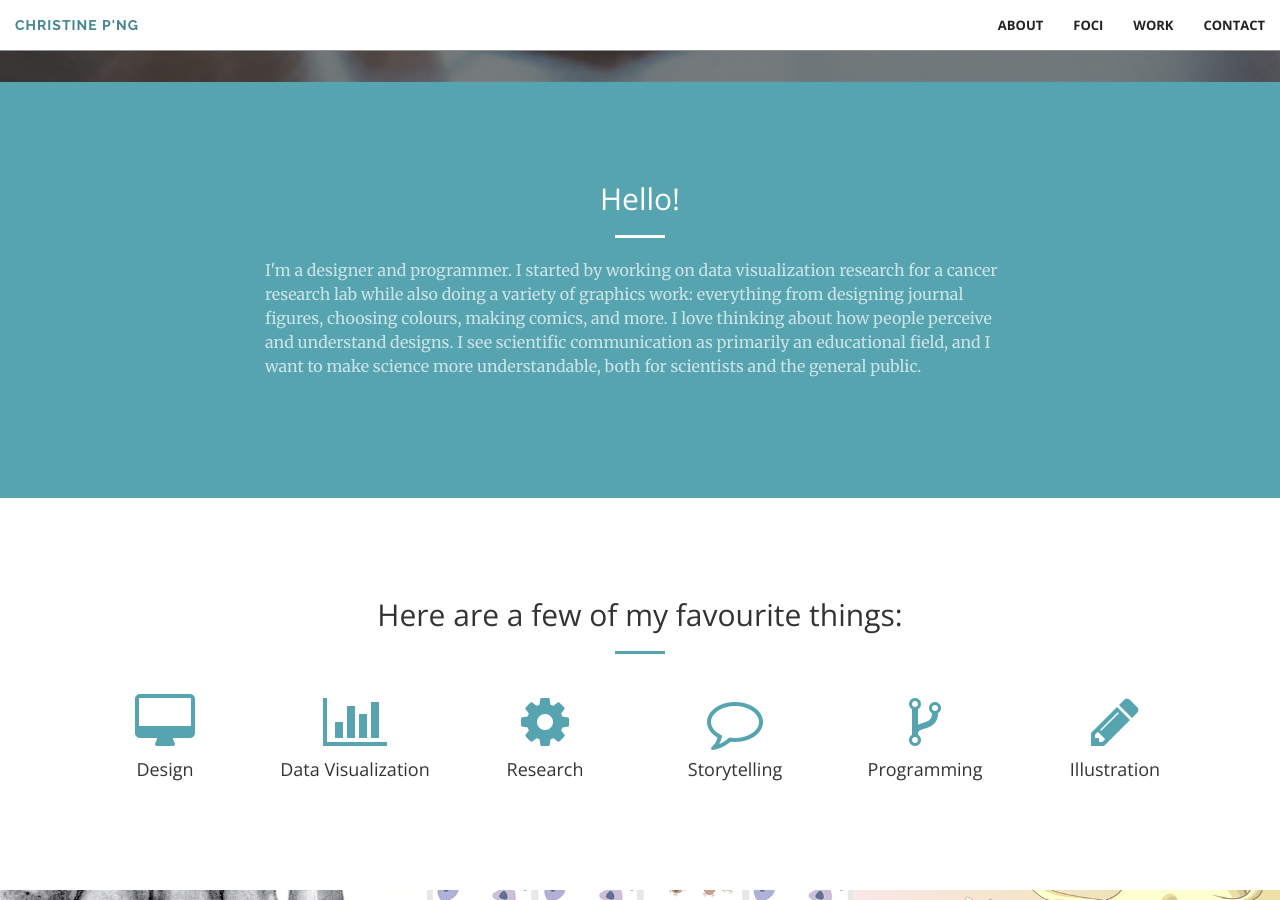
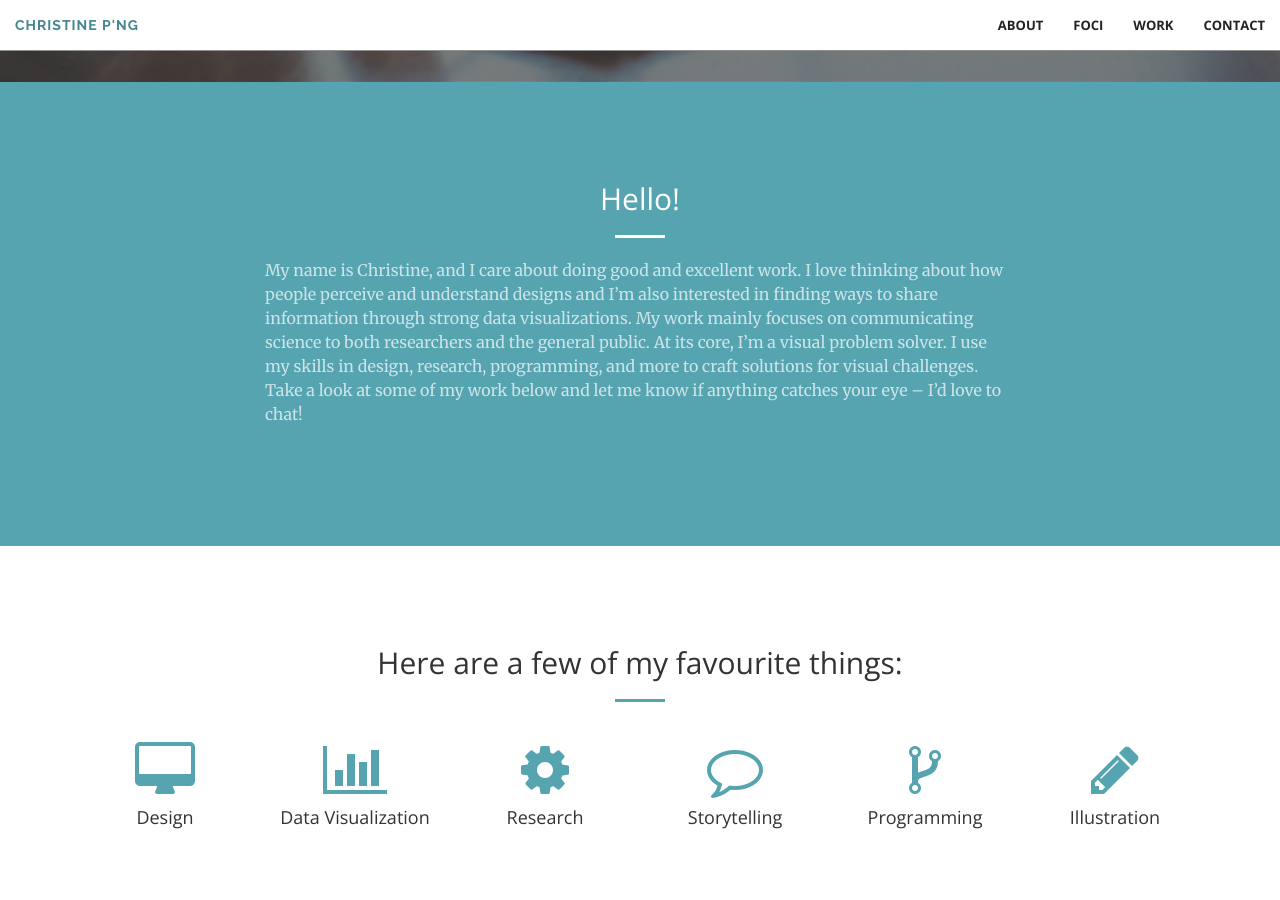
Before and after one commit to chspng/christinepng.ca, a Jekyll site: the page built from index.html, in a window 1280 px wide and 900 px high, scrolled down 818 px. Built offline with Jekyll 4.4.1, drawn with Linux system fonts in a browser that asks for light colours.

Commit message:
Updating blurb to be more polished.

```diff
--- a/_includes/about.html
+++ b/_includes/about.html
@@ -4,7 +4,7 @@
             <div class="col-lg-8 col-lg-offset-2 text-center">
                 <h2 class="section-heading">Hello!</h2>
                 <hr class="light">
-                <p class="text-faded text-left">I'm a designer and programmer. I started by working on data visualization research for a cancer research lab while also doing a variety of graphics work: everything from designing journal figures, choosing colours, making comics, and more. I love thinking about how people perceive and understand designs. I see scientific communication as primarily an educational field, and I want to make science more understandable, both for scientists and the general public.</p>
+                <p class="text-faded text-left">My name is Christine, and I care about doing good and excellent work. I love thinking about how people perceive and understand designs and I’m also interested in finding ways to share information through strong data visualizations. My work mainly focuses on communicating science to both researchers and the general public. At its core, I’m a visual problem solver. I use my skills in design, research, programming, and more to craft solutions for visual challenges. Take a look at some of my work below and let me know if anything catches your eye – I’d love to chat!</p>
                 <!-- <a href="#contact" class="btn btn-default btn-xl page-scroll">Who are you?</a> -->
             </div>
         </div>
```
